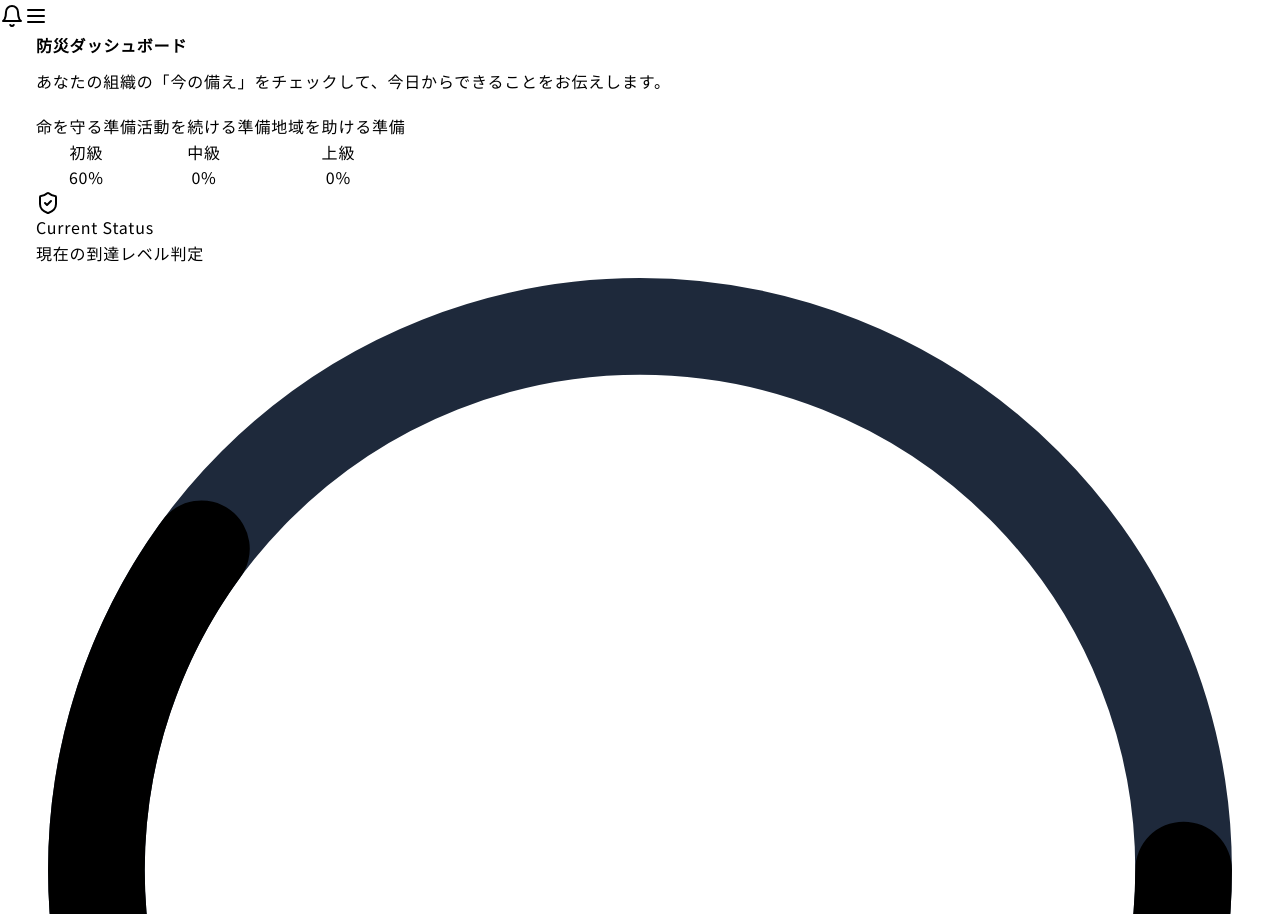
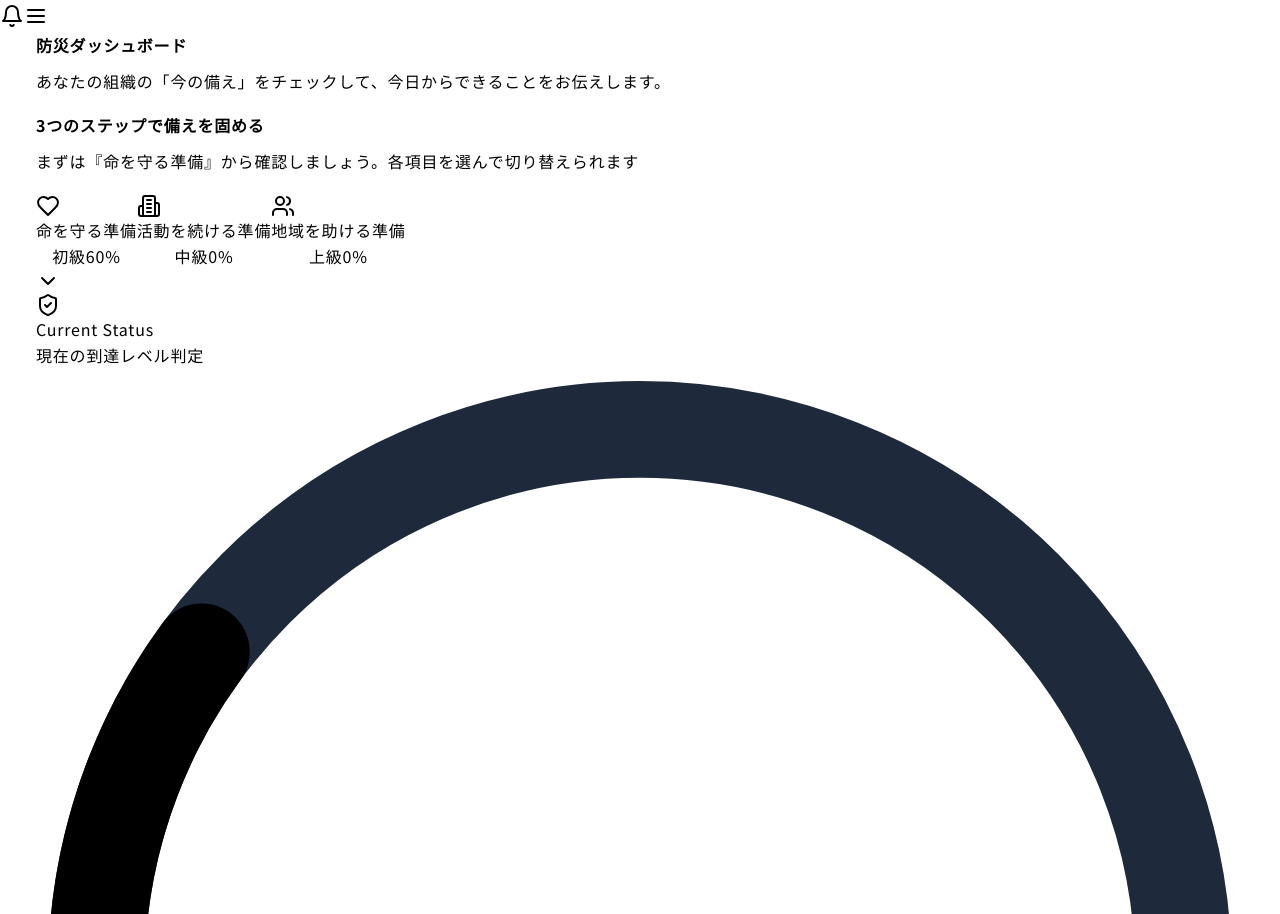
Before and after one commit to readyhironoriyamane-source/resilience-hub-mockup, a React (Vite) app in the folder client/: page /dashboard in a window 1280 px wide. Shown: the part 1507-2421 px from the top of the page. Built offline with nearby package versions, Linux system fonts and the light colour scheme.

Commit message:
Checkpoint: Refined Resilience Dashboard navigation: Implemented compact tab interface with icons, clear guidance text, and visual cues for better usability.

```diff
--- a/client/src/components/ResilienceDashboard.tsx
+++ b/client/src/components/ResilienceDashboard.tsx
@@ -3,7 +3,7 @@ import { Card, CardContent, CardHeader, CardTitle, CardDescription, CardFooter }
 import { Button } from "@/components/ui/button";
 import { Progress } from "@/components/ui/progress";
 import { Badge } from "@/components/ui/badge";
-import { Check, AlertTriangle, ShieldCheck, ArrowRight, Info, ChevronDown, ChevronUp } from "lucide-react";
+import { Check, AlertTriangle, ShieldCheck, ArrowRight, Info, ChevronDown, ChevronUp, Heart, Building2, Users } from "lucide-react";
 import { cn } from "@/lib/utils";
 
 // --- Types & Data Definitions ---
@@ -133,32 +133,45 @@ export function ResilienceDashboard() {
 
   return (
     <div className="space-y-6">
-      {/* Phase Navigation / Progress */}
-      <div className="grid grid-cols-3 gap-2 md:gap-4">
+      {/* Header & Guidance */}
+      <div className="mb-2">
+        <h2 className="text-lg md:text-xl font-bold text-white mb-1">3つのステップで備えを固める</h2>
+        <p className="text-xs md:text-sm text-muted-foreground">まずは『命を守る準備』から確認しましょう。各項目を選んで切り替えられます</p>
+      </div>
+
+      {/* Phase Navigation (Tabs) */}
+      <div className="flex w-full border-b border-white/10 mb-6">
         {(Object.keys(RESILIENCE_DATA) as Phase[]).map((phase) => {
           const pConfig = RESILIENCE_DATA[phase];
           const isActive = currentPhase === phase;
           const pScore = calculateScore(phase);
+
+          // Icons mapping
+          const Icon = phase === "survival" ? Heart : phase === "continuity" ? Building2 : Users;
 
           return (
             <button
               key={phase}
               onClick={() => setCurrentPhase(phase)}
               className={cn(
-                "relative flex flex-col items-center p-3 rounded-xl border transition-all duration-300",
+                "flex-1 relative flex flex-col items-center justify-center py-3 px-1 transition-all duration-300 border-b-2",
                 isActive
-                  ? "bg-white/10 border-primary/50 shadow-[0_0_15px_rgba(var(--primary),0.3)]"
-                  : "bg-white/5 border-white/5 hover:bg-white/10 opacity-70 hover:opacity-100"
+                  ? "border-primary bg-white/5 text-white"
+                  : "border-transparent text-muted-foreground hover:bg-white/5 hover:text-gray-300"
               )}
             >
-              <div className="text-[10px] md:text-base font-bold tracking-wider uppercase mb-1 text-muted-foreground">
-                {pConfig.subtitle}
+              {/* Line 1: Icon + Subtitle */}
+              <div className="flex items-center gap-1.5 mb-1">
+                <Icon className={cn("w-4 h-4", isActive ? "text-primary" : "text-muted-foreground")} />
+                <span className="text-xs md:text-sm font-bold whitespace-nowrap">{pConfig.subtitle}</span>
               </div>
-              <div className="text-base md:text-base font-bold text-white mb-2">
-                {pConfig.title.split("：")[0]}
+
+              {/* Line 2: Level + Score + Indicator */}
+              <div className="flex items-center gap-2 text-[10px] md:text-xs">
+                <span className="opacity-80">{pConfig.title.split("：")[0]}</span>
+                <span className="font-mono font-bold">{pScore}%</span>
+                {isActive && <ChevronDown className="w-3 h-3 text-primary animate-bounce" />}
               </div>
-              <Progress value={pScore} className="h-1.5 w-full bg-black/40" indicatorClassName={pConfig.color} />
-              <div className="text-base mt-1 font-mono">{pScore}%</div>
             </button>
           );
         })}
```
